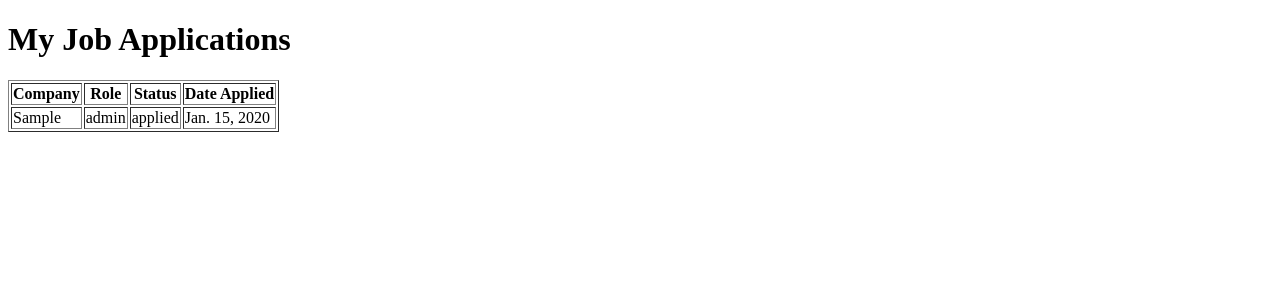
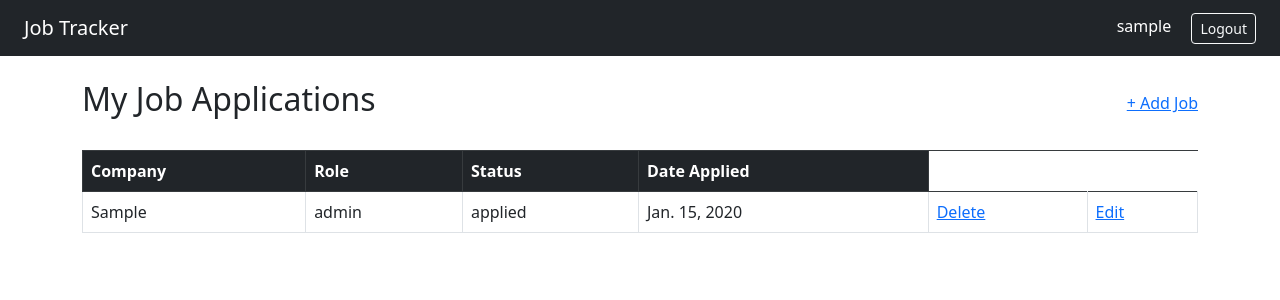
Before and after one commit to MuhammadFaizanQamar/job-tracker-django, a Django app: page / in a window 1280 px wide. Shown: the top 300 px of the page. Run offline with Django 5.2, Linux system fonts and the light colour scheme; a user stored in the database is signed in; tables that the repository leaves empty hold one stand-in row (values such as "Sample post").

Commit message:
"Complete Job Tracker - auth, dashboard, add, edit, delete"

```diff
--- /dev/null
+++ b/jobs/templates/jobs/base.html
@@ -0,0 +1,31 @@
+ <!DOCTYPE html>
+<html>
+<head>
+    <meta charset="UTF-8">
+    <meta name="viewport" content="width=device-width, initial-scale=1">
+    <title>Job Tracker</title>
+    <link href="https://cdn.jsdelivr.net/npm/bootstrap@5.3.0/dist/css/bootstrap.min.css" rel="stylesheet">
+</head>
+<body>
+
+<nav class="navbar navbar-dark bg-dark px-4">
+    <a class="navbar-brand" href="{% url 'dashboard' %}">Job Tracker</a>
+    <div>
+        {% if request.user.is_authenticated %}
+            <span class="text-white me-3">{{ request.user.username }}</span>
+            <a href="{% url 'logout' %}" class="btn btn-outline-light btn-sm">Logout</a>
+        {% else %}
+            <a href="{% url 'login' %}" class="btn btn-outline-light btn-sm me-2">Login</a>
+            <a href="{% url 'signup' %}" class="btn btn-light btn-sm">Sign Up</a>
+        {% endif %}
+    </div>
+</nav>
+
+<div class="container mt-4">
+    {% block content %}
+    {% endblock %}
+</div>
+
+<script src="https://cdn.jsdelivr.net/npm/bootstrap@5.3.0/dist/js/bootstrap.bundle.min.js"></script>
+</body>
+</html>
--- a/jobs/templates/jobs/dashboard.html
+++ b/jobs/templates/jobs/dashboard.html
@@ -1,33 +1,36 @@
+{% extends 'jobs/base.html' %}
 
-<!DOCTYPE html>
-<html>
-<head>
-    <title>Job Tracker Dashboard</title>
-</head>
-<body>
-
-    <h1>My Job Applications</h1>
+{% block content %}
+<div class="d-flex justify-content-between align-items-center mb-4">
+    <h2>My Job Applications</h2>
+    <a href="{% url 'add_job' %}">+ Add Job</a>
+</div>
 
 {% if jobs %}
-        <table border="1">
+<table class="table table-bordered table-hover">
+    <thead class="table-dark">
         <tr>
             <th>Company</th>
             <th>Role</th>
             <th>Status</th>
             <th>Date Applied</th>
         </tr>
+    </thead>
+    <tbody>
         {% for job in jobs %}
         <tr>
             <td>{{ job.company }}</td>
             <td>{{ job.role }}</td>
             <td>{{ job.status }}</td>
             <td>{{ job.date_applied }}</td>
+            <td><a href="{% url 'delete_job' job.id %}">Delete</a></td>
+            <td><a href="{% url 'edit_job' job.id %}">Edit</a></td>
         </tr>
         {% endfor %}
+    </tbody>
 </table>
 {% else %}
-        <p>No job applications yet.</p>
+<p class="text-muted">No job applications yet. Add your first one!</p>
 {% endif %}
 
-</body>
-</html>
+{% endblock %}
--- a/jobs/urls.py
+++ b/jobs/urls.py
@@ -3,4 +3,10 @@ from . import views
 
 urlpatterns = [
     path('', views.dashboard, name='dashboard'),
+    path('signup/', views.signup, name='signup'),
+    path('login/', views.login_view, name='login'),
+    path('logout/', views.logout_view, name='logout'),
+    path('add/', views.add_job, name='add_job'),
+    path('delete_job/<int:job_id>/', views.delete_job, name='delete_job'),
+    path('edit/<int:job_id>/', views.edit_job, name='edit_job'),
 ]
--- a/jobs/views.py
+++ b/jobs/views.py
@@ -1,10 +1,73 @@
-from django.shortcuts import render
 from .models import JobApplication
+from django.contrib.auth.forms import UserCreationForm, AuthenticationForm
+from django.contrib.auth import login, authenticate, logout
+from django.contrib.auth.decorators import login_required
+from .forms import JobApplicationForm
+from django.shortcuts import render, redirect, get_object_or_404
 
-
+@login_required(login_url='login')
 def dashboard(request):
     jobs = JobApplication.objects.filter(user=request.user)
     context = {
         'jobs': jobs
     }
     return render(request, 'jobs/dashboard.html', context)
+
+@login_required(login_url='login')
+def add_job(request):
+    if request.method == 'POST':
+        form = JobApplicationForm(request.POST)
+        if form.is_valid():
+            job = form.save(commit=False)  # saves to memory, not database yet
+            job.user = request.user        # attach the logged in user
+            job.save()
+            return redirect('dashboard')
+    else:
+        form = JobApplicationForm()
+    return render(request, 'jobs/addjob.html', {'form': form})
+
+@login_required(login_url='login')
+def delete_job (request, job_id):
+    job = get_object_or_404(JobApplication, id=job_id, user=request.user)
+    job.delete()
+    return redirect('dashboard')
+
+@login_required(login_url='login')
+def edit_job(request, job_id):
+    job = get_object_or_404(JobApplication, id=job_id, user=request.user)
+
+    if request.method == 'POST':
+        form = JobApplicationForm(request.POST, instance=job)
+        if form.is_valid():
+            form.save()
+            return redirect('dashboard')
+    else:
+        form = JobApplicationForm(instance=job)
+
+    return render(request, 'jobs/editjob.html', {'form': form})
+
+def signup(request):
+    if request.method == 'POST':
+        form = UserCreationForm(request.POST)
+        if form.is_valid():
+            user = form.save()
+            login(request, user)
+            return redirect('dashboard')
+    else:
+        form = UserCreationForm()
+    return render(request, 'jobs/signup.html', {'form': form})
+
+def login_view(request):
+    if request.method == 'POST':
+        form = AuthenticationForm(request, data=request.POST)
+        if form.is_valid():
+            user = form.get_user()
+            login(request, user)
+            return redirect('dashboard')
+    else:
+        form = AuthenticationForm()
+    return render(request, 'jobs/login.html', {'form': form})
+
+def logout_view(request):
+    logout(request)
+    return redirect('login')
```
Also changed, not shown: jobs/forms.py (added, +9 -0 lines), jobs/templates/jobs/addjob.html (added, +29 -0 lines), jobs/templates/jobs/editjob.html (added, +29 -0 lines), jobs/templates/jobs/login.html (added, +22 -0 lines), jobs/templates/jobs/signup.html (added, +22 -0 lines). Lines whose indentation alone changed are shown as unchanged.
